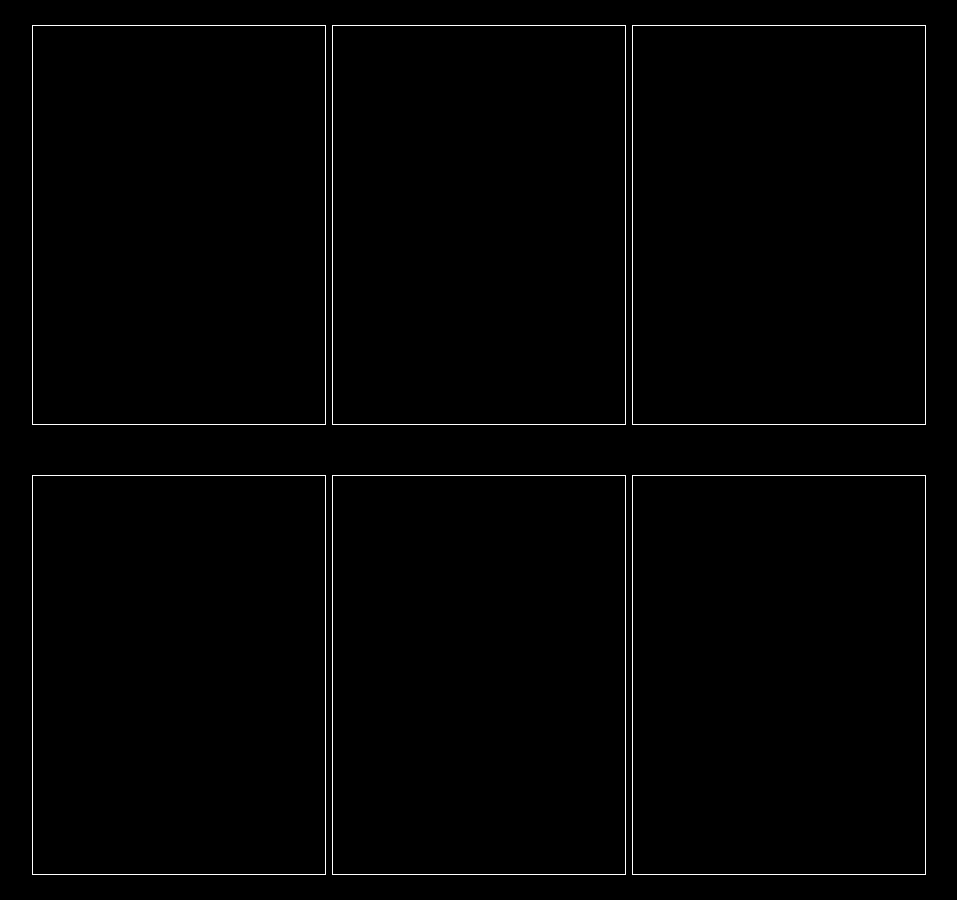
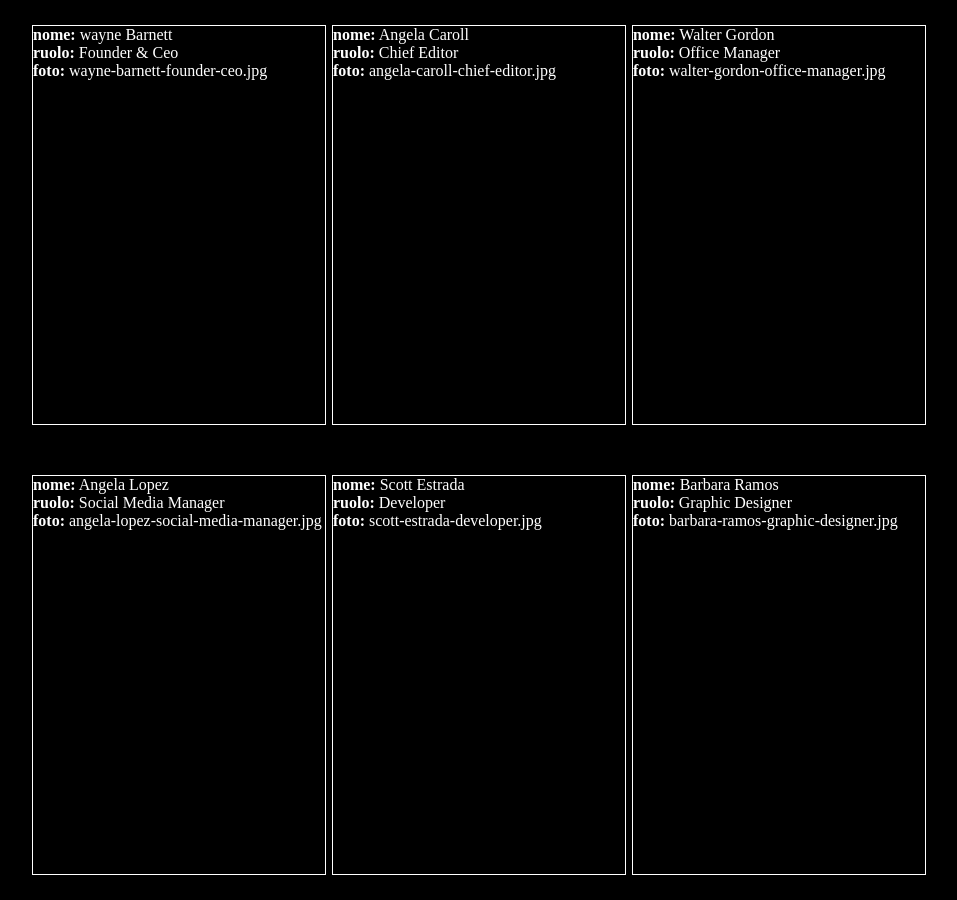
Before and after one commit to CiroFiniello/js-our-team, a plain HTML site: page index.html in a window 1280 px wide. Shown: the whole page, without its empty margins (161-1118 px from the left). Drawn offline with Linux system fonts and the light colour scheme.

Commit message:
the elements of the object have been insert into boxes

```diff
--- a/JS/script.js
+++ b/JS/script.js
@@ -38,17 +38,24 @@ const boxElement = document.createElement('div');
 boxElement.classList.add('box');
 
 // ciclo per stampare sulla pagina la griglia
-for (let index = 0; index < 6; index++) {
-    const squareElement = document.createElement('article');
-    squareElement.classList.add('card');
+
+    for (let index = 0; index < team.length; index++) {
+        const membro = team[index];
+        const squareElement = document.createElement('article');
+        squareElement.classList.add('card');
+        for (const key in membro){
+        const infoElement = document.createElement('p');
+        infoElement.innerHTML =`<strong>${key}:</strong> ${membro[key]}`;
+        squareElement.appendChild(infoElement);
+        }
     boxElement.appendChild(squareElement);
 }
 document.body.appendChild(boxElement);
 
 // stampa in pagina
-for (let index = 0; index < team.length; index++) {
-    const membro = team[index];
-    for (const key in team[index]) {
-            console.log(membro[key]);
-        }
-    }
+// for (let index = 0; index < team.length; index++) {
+//     const membro = team[index];
+//     for (const key in team[index]) {
+//             console.log(key , membro[key]);
+//         }
+//     }
--- a/css/style.css
+++ b/css/style.css
@@ -3,6 +3,7 @@
     box-sizing: border-box;
     padding: 0;
     margin: 0;
+    color: white;
 }
 div.box{
     display: flex;
--- a/index.html
+++ b/index.html
@@ -7,8 +7,8 @@
     <title>Js-our-team</title>
 </head>
 <body>
-    <!-- <div class="box">
-    </div> -->
+    <div class="team">
+    </div>
     <script src="JS/script.js"></script>
 </body>
 </html>
```
